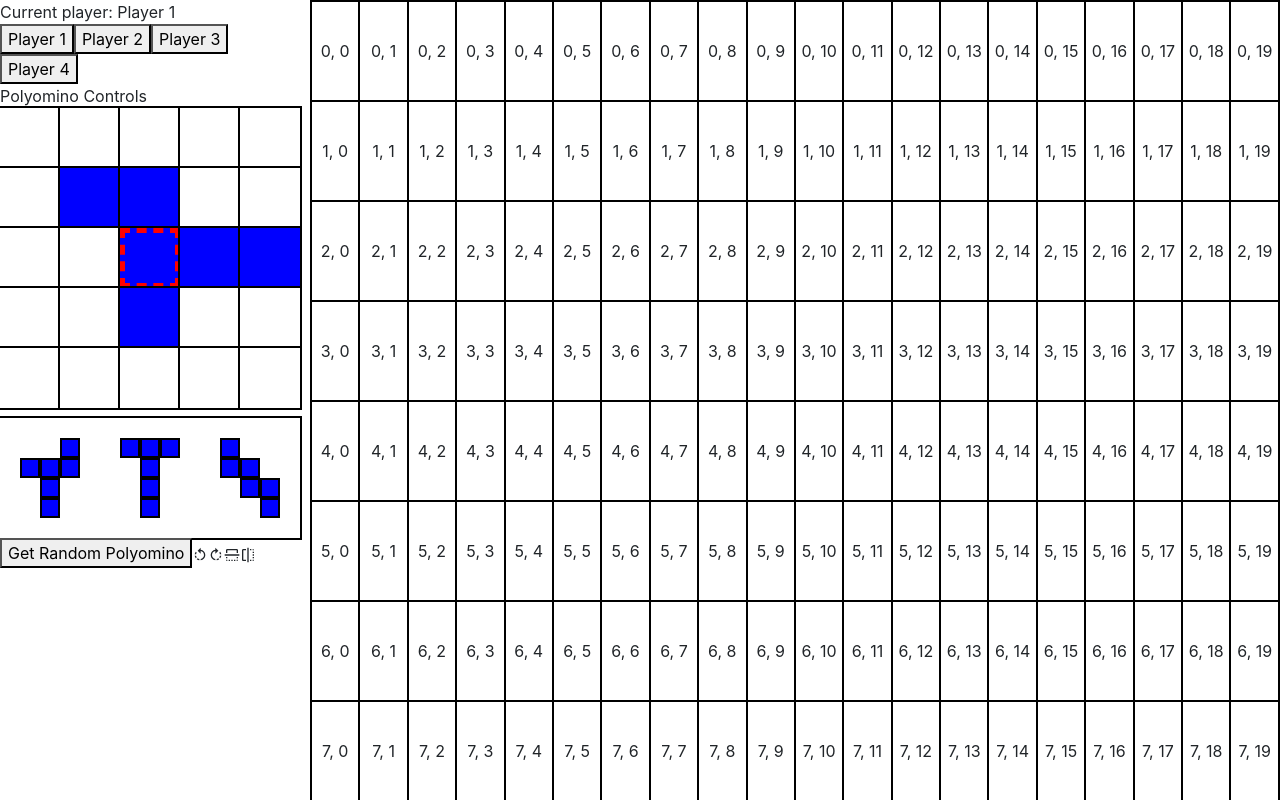
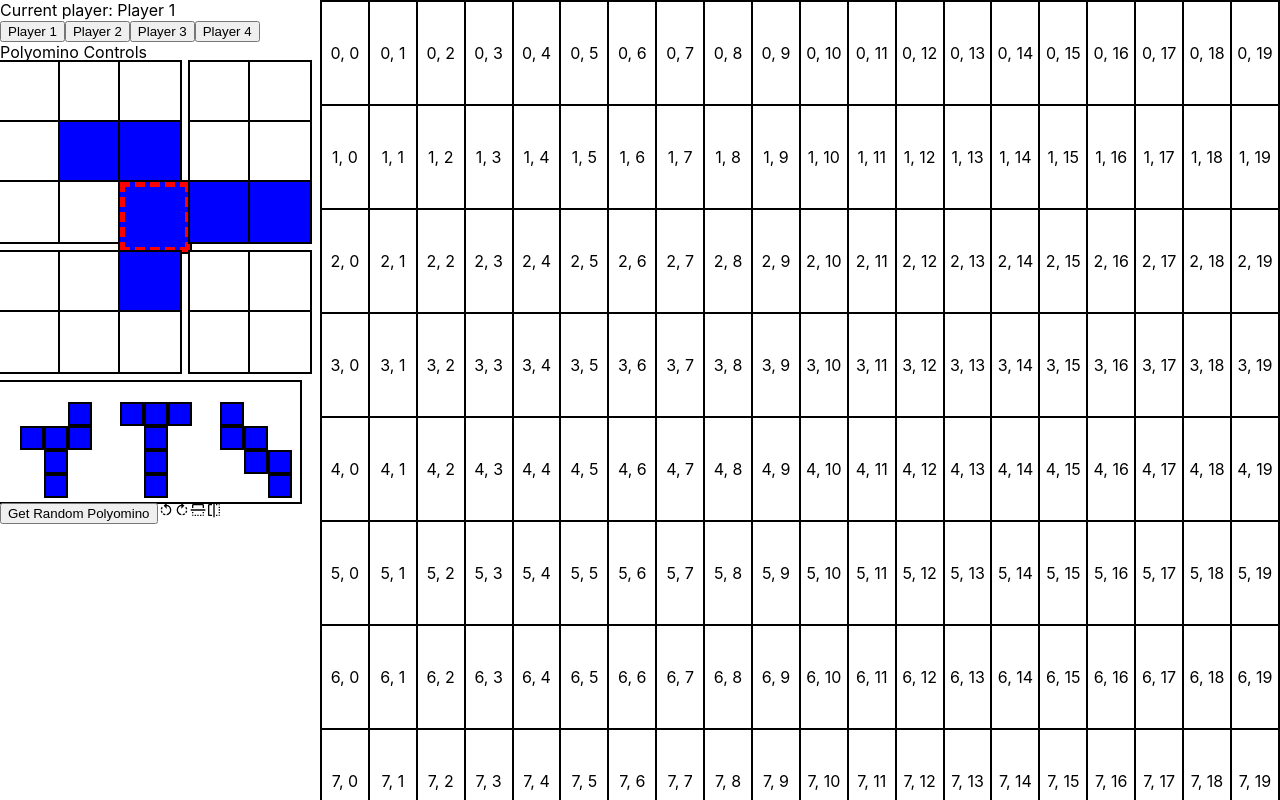
Before and after one commit to ntroyer/ddm-redux, a React (Create React App) app: page / in a window 1280 px wide. Shown: the top 800 px of the page. Built offline with nearby package versions, Linux system fonts and the light colour scheme.

Commit message:
removed bootstrap and old navbar

```diff
--- a/package.json
+++ b/package.json
@@ -8,7 +8,6 @@
     "@testing-library/user-event": "^7.1.2",
     "axios": "^0.19.2",
     "babel-plugin-styled-components": "^1.10.7",
-    "bootstrap": "^4.5.0",
     "react": "^16.13.1",
     "react-dom": "^16.13.1",
     "react-icons": "^3.10.0",
--- a/public/index.html
+++ b/public/index.html
@@ -13,7 +13,7 @@
 
     <link rel="manifest" href="%PUBLIC_URL%/manifest.json" />
 
-    <title>Bones 'n Bullions</title>
+    <title>Polyomino Grid</title>
   </head>
   <body>
     <noscript>You need to enable JavaScript to run this app.</noscript>
--- a/src/App.js
+++ b/src/App.js
@@ -1,6 +1,5 @@
 import React from 'react';
 import { BrowserRouter as Router, Route } from "react-router-dom";
-import "bootstrap/dist/css/bootstrap.min.css";
 
 import NewGame from "./components/game/new-game.component";
 
--- a/src/components/game/board/board.component.js
+++ b/src/components/game/board/board.component.js
@@ -2,10 +2,13 @@ import React, { Component } from 'react';
 import styled from 'styled-components';
 import Square from './square.component';
 
-const BoardGrid = styled.tbody``;
+const BoardTable = styled.table`
+    border-collapse: collapse;
+`;
 
 export default class Board extends Component {
     // as a general rule of thumb, if you are inclined to add a variable to a square, add it to the board instead
+
     constructor(props) {
         super();
 
@@ -91,8 +94,8 @@ export default class Board extends Component {
 
     render() {
         return (
-            <table>
-                <BoardGrid
+            <BoardTable>
+                <tbody
                     name="GameGrid"
                     onMouseLeave={() => this.onMouseLeave()}
                     boardX={this.props.boardX}
@@ -102,8 +105,8 @@ export default class Board extends Component {
                     {
                         [...Array(this.props.boardY)].map((_, row) => this.renderRow(row))
                     }
-                </BoardGrid>
-            </table>
+                </tbody>
+            </BoardTable>
         )
     }
 }
```
Also changed, not shown: src/components/navbar.component.js (deleted, +0 -24 lines), 1 other file (tests, documents, lock files or other folders).
